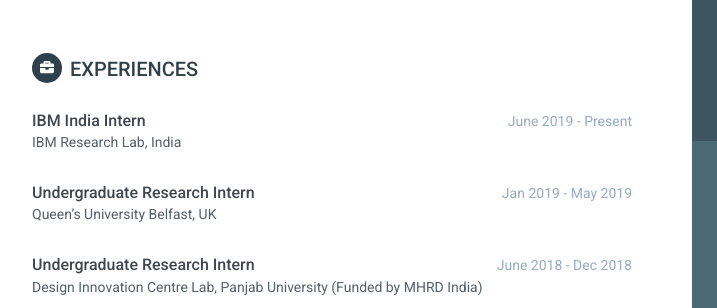
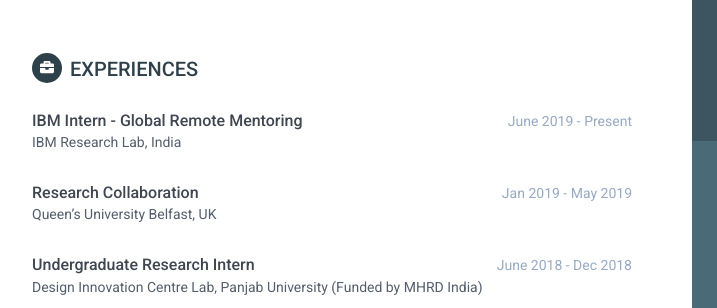
Before and after one commit to iknoorjobs/iknoorjobs.github.io, a plain HTML site: page index.html in a window 1280 px wide. Shown: the part 189-497 px from the top of the page, 188-905 px from the left. Drawn offline with Linux system fonts and the light colour scheme.

Commit message:
Update index.html

```diff
--- a/index.html
+++ b/index.html
@@ -83,7 +83,7 @@
                 <div class="item">
                     <div class="meta">
                         <div class="upper-row">
-                            <h3 class="job-title">IBM India Intern</h3>
+                            <h3 class="job-title">IBM Intern - Global Remote Mentoring</h3>
                             <div class="time">June 2019 - Present</div>
                         </div><!--//upper-row-->
                         <!-- <div class="company">Startup Hubs, San Francisco</div> -->
@@ -96,7 +96,7 @@
                 <div class="item">
                     <div class="meta">
                         <div class="upper-row">
-                            <h3 class="job-title">Undergraduate Research Intern</h3>
+                            <h3 class="job-title">Research Collaboration</h3>
                             <div class="time">Jan 2019 - May 2019</div>
                         </div><!--//upper-row-->
                         <!-- <div class="company">Google, London</div> -->
```
